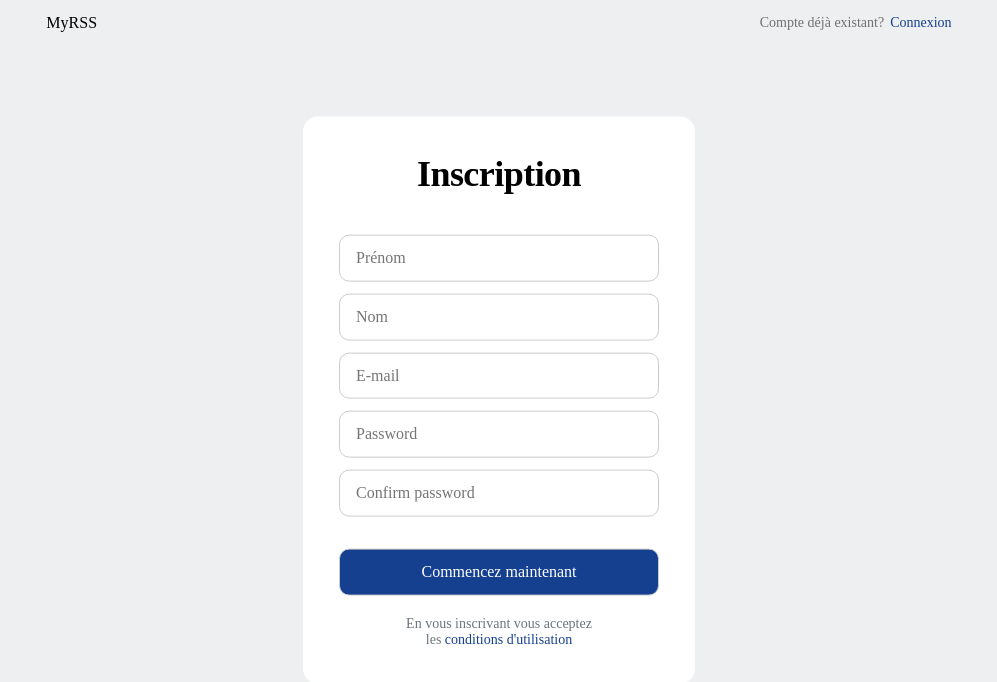
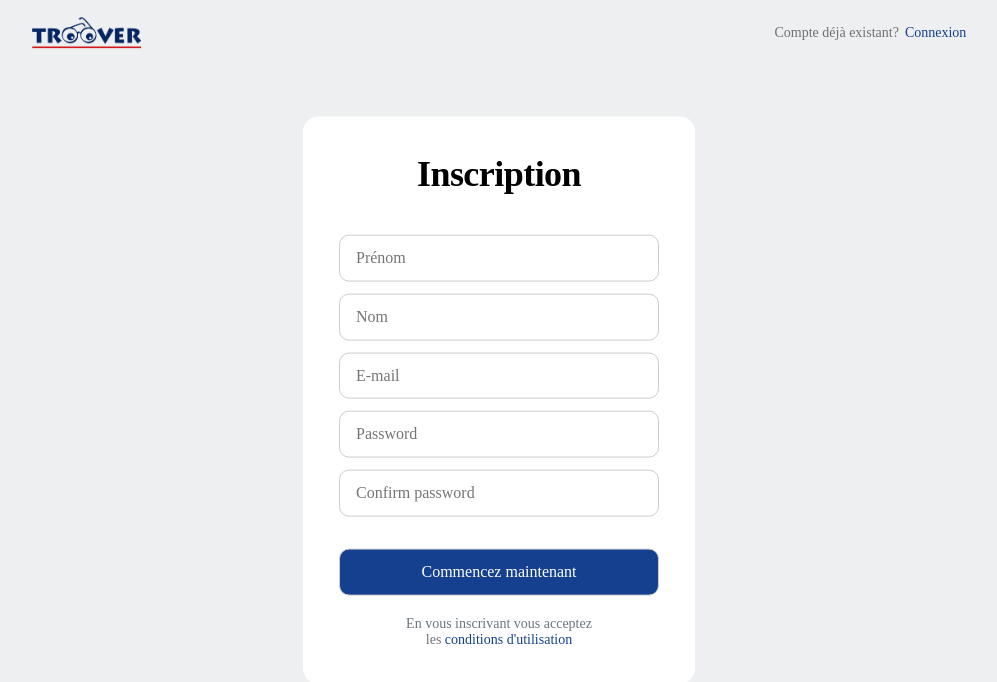
Before and after one commit to GatienFrenchDev/MyRSS, a PHP site: page /views/inscription.php in a window 1280 px wide. Shown: the top 682 px of the page, without its empty margins (141-1138 px from the left). Run offline with PHP 8.4, Linux system fonts and the light colour scheme.

Commit message:
feat: add troover's logo to login and signup page

```diff
--- a/public/css/inscription.css
+++ b/public/css/inscription.css
@@ -14,6 +14,7 @@ body{
 }
 
 div.top-bar{
+    margin-top: 10px;
     display: flex;
     align-items: center;
     justify-content: space-evenly;
--- a/views/inscription.php
+++ b/views/inscription.php
@@ -15,7 +15,7 @@
 
     <div class="top-bar">
 
-        <p>MyRSS</p>
+        <img src="img/logo_troover.png" height="32" alt="logo de troover">
 
         <div style="width: 25vw;"></div>
 
--- a/views/login.php
+++ b/views/login.php
@@ -14,7 +14,7 @@
 <body>
 
     <div class="top-bar">
-        <p>MyRSS</p>
+        <img src="img/logo_troover.png" height="32" alt="logo de troover">
 
         <div style="width: 25vw;"></div>
 
```
